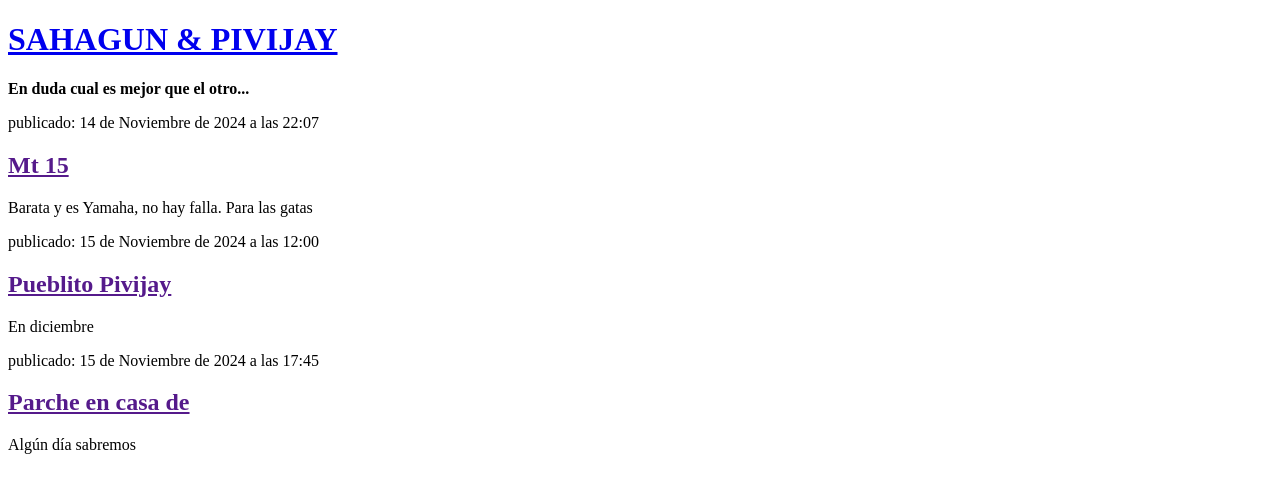
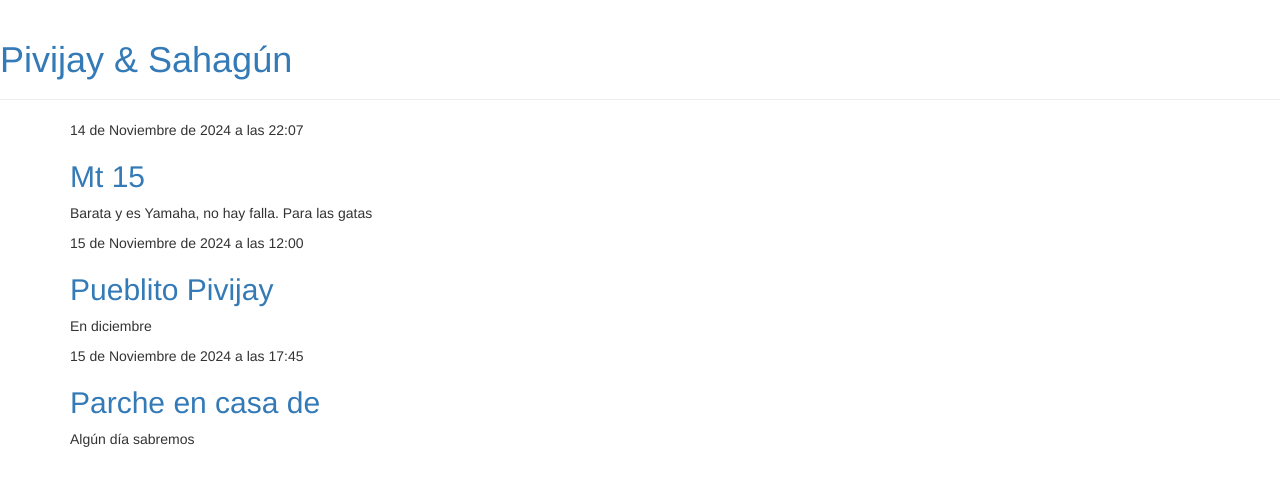
Before and after one commit to Juuancho/BlogDesarrolloF, a Django app: page / in a window 1280 px wide. Shown: the top 493 px of the page. Run offline with Django 4.2, Linux system fonts and the light colour scheme; data comes from the database, SQL or seed files in the repository; some libraries are stand-ins or nearby versions.

Commit message:
Agregadas vistas y plantillas para el detalle del post del blog así como también CSS para el sitio web.

```diff
--- /dev/null
+++ b/blog/templates/blog/base.html
@@ -0,0 +1,26 @@
+{% load static %}
+<!DOCTYPE html>
+<html lang="en">
+<head>
+    <meta charset="UTF-8">
+    <meta name="viewport" content="width=device-width, initial-scale=1.0">
+    <title>DjangoGirls</title>
+    <link rel="stylesheet" href="//maxcdn.bootstrapcdn.com/bootstrap/3.2.0/css/bootstrap.min.css">
+    <link rel="stylesheet" href="//maxcdn.bootstrapcdn.com/bootstrap/3.2.0/css/bootstrap-theme.min.css">
+    <link href="//fonts.googleapis.com/css?family=Lobster&subset=latin,latin-ext" rel="stylesheet" type="text/css">
+    <link rel="stylesheet" href="{% static 'css/blog.css' %}">
+</head>
+<body>
+    <div class="page-header">
+        <h1><a href="/">Pivijay & Sahagún</a></h1>
+    </div>
+    <div class="content container">
+        <div class="row">
+            <div class="col-md-8">
+            {% block content %}
+            {% endblock %}
+            </div>
+        </div>
+    </div>
+</body>
+</html>
--- a/blog/templates/blog/post_list.html
+++ b/blog/templates/blog/post_list.html
@@ -1,25 +1,13 @@
-<!DOCTYPE html>
-<html lang="en">
-<head>
-    <meta charset="UTF-8">
-    <meta name="viewport" content="width=device-width, initial-scale=1.0">
-    <title>DjangoGirls</title>
-</head>
-<body>
-    <div>
-        <h1><a href="/"> SAHAGUN & PIVIJAY</a></h1>
-    </div>
+{% extends 'blog/base.html' %}
 
-    <div>
-        <p><strong>En duda cual es mejor que el otro...</strong></p>
-    </div>
-
+{% block content %}
     {% for post in posts %}
-    <div>
-        <p>publicado: {{ post.published_date }}</p>
-        <h2><a href="">{{ post.title }}</a></h2>
-        <p>{{ post.text |linebreaksbr }}</p>
-    </div>
+        <div class="post">
+            <div class="date">
+                {{ post.published_date }}
+            </div>
+            <h2><a href="{% url 'post_detail' pk=post.pk %}">{{ post.title }}</a></h2>
+            <p>{{ post.text|linebreaksbr }}</p>
+        </div>
     {% endfor %}
-</body>
-</html>
+{% endblock %}
--- a/blog/urls.py
+++ b/blog/urls.py
@@ -3,4 +3,5 @@ from . import views
 
 urlpatterns = [
     path('', views.post_list, name='post_list'),
+    path('post/<int:pk>/', views.post_detail, name='post_detail'),
 ]
--- a/blog/views.py
+++ b/blog/views.py
@@ -1,9 +1,14 @@
 from django.shortcuts import render
 from django.utils import timezone
 from .models import Post
+from django.shortcuts import render, get_object_or_404
 
 # Create your views here.
 
 def post_list(request):
     posts = Post.objects.filter(published_date__lte=timezone.now()).order_by('published_date')
     return render(request, 'blog/post_list.html', {'posts': posts})
+
+def post_detail (request, pk):
+    post = get_object_or_404(Post, pk=pk)
+    return render(request, 'blog/post_detail.html', {'post': post})
--- a/mysite/settings.py
+++ b/mysite/settings.py
@@ -116,7 +116,7 @@ USE_TZ = True
 # Static files (CSS, JavaScript, Images)
 # https://docs.djangoproject.com/en/4.2/howto/static-files/
 
-STATIC_URL = 'static/'
+STATIC_URL = '/static/'
 STATIC_ROOT = BASE_DIR / 'static'
 
 # Default primary key field type
```
Also changed, not shown: blog/templates/blog/post_detail.html (added, +13 -0 lines).
